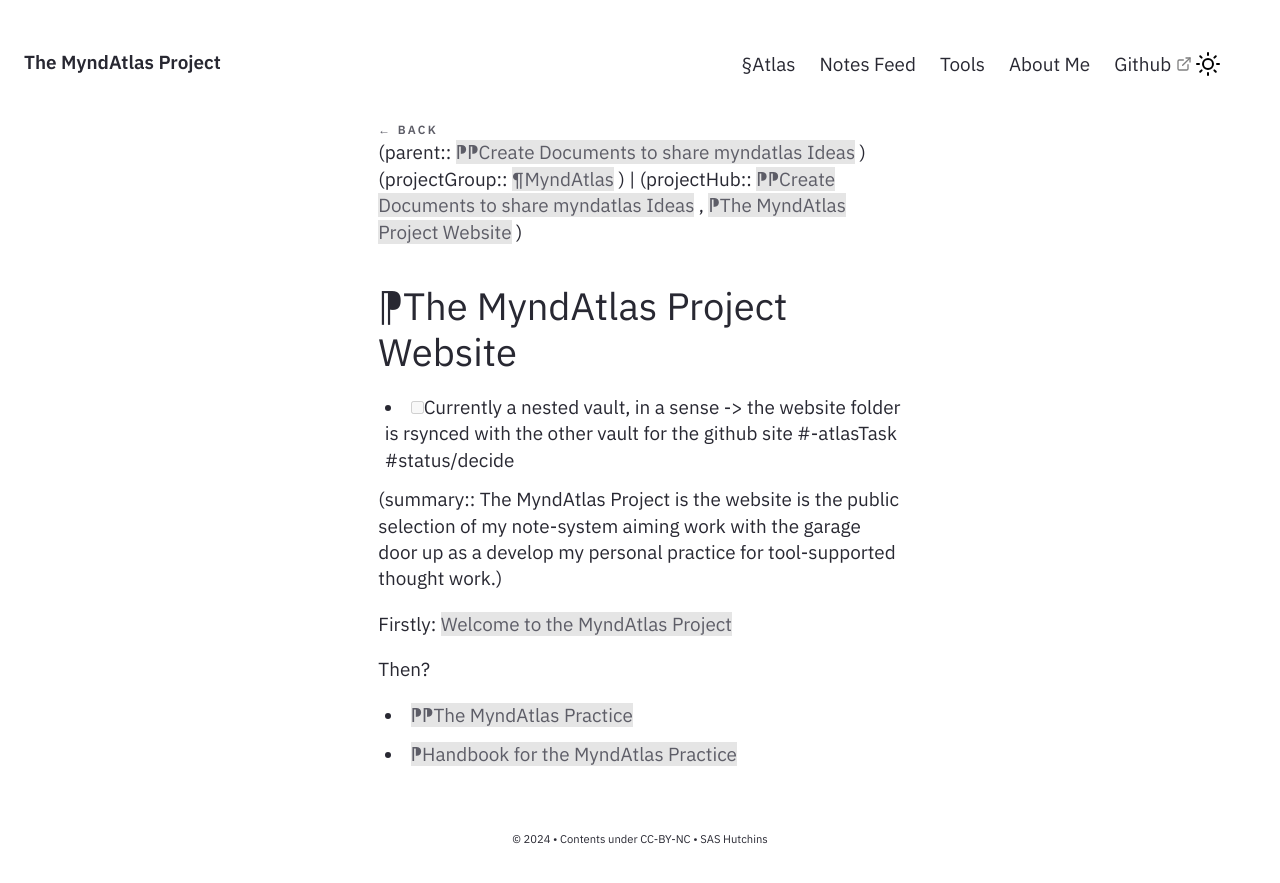
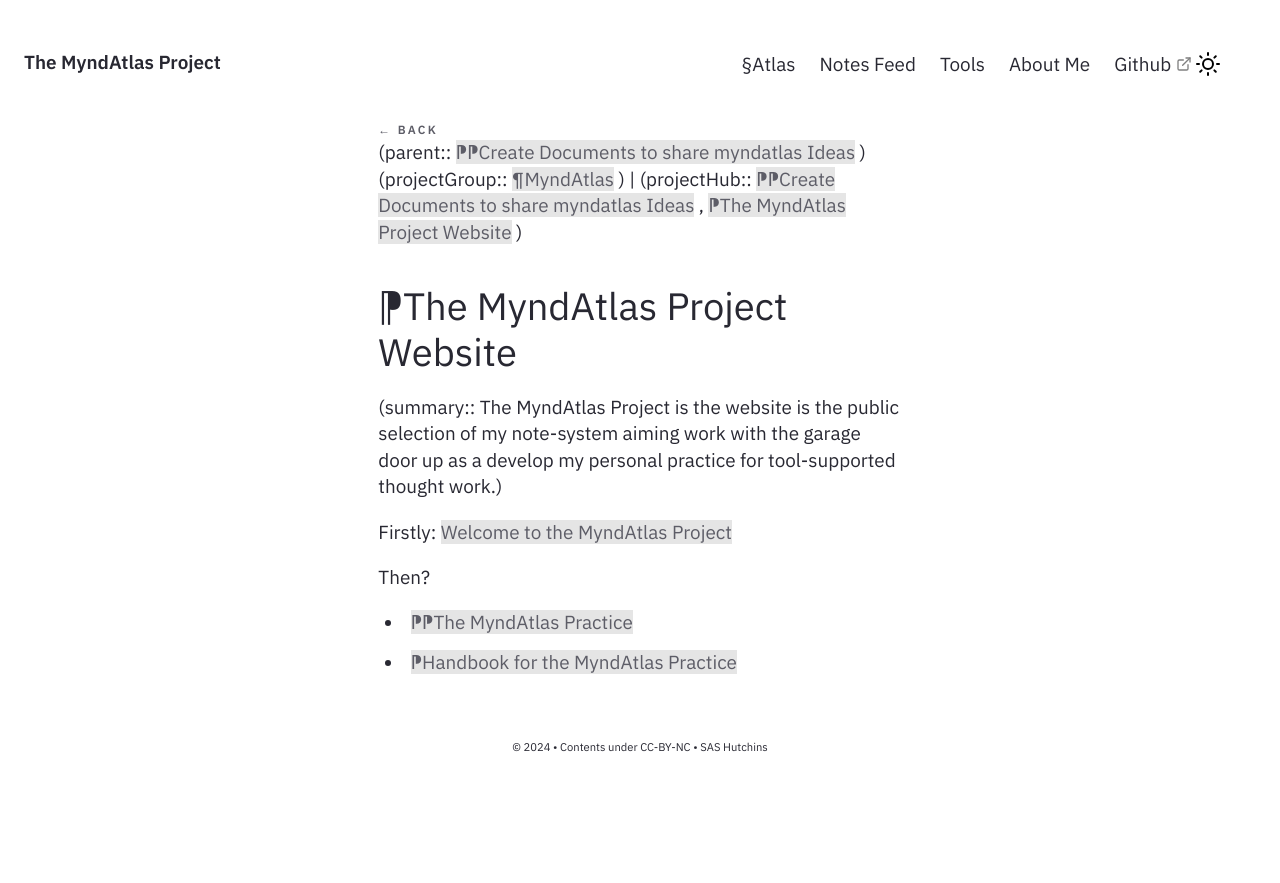
Before and after one commit to myndatlas/myndatlas.github.io, a Jekyll site: the page built from _notes/Public/⁋The MyndAtlas Project Website.md, in a window 1280 px wide. Shown: the top 883 px of the page. Built offline with Jekyll 4.4.1, drawn with Linux system fonts in a browser that asks for light colours.

Commit message:
update landing

```diff
--- a/_notes/Public/⁋The MyndAtlas Project Website.md
+++ b/_notes/Public/⁋The MyndAtlas Project Website.md
@@ -28,7 +28,6 @@ longform:
 (parent:: [[⁋⁋Create Documents to share myndatlas Ideas]])
 (projectGroup:: [[¶MyndAtlas]]) | (projectHub:: [[⁋⁋Create Documents to share myndatlas Ideas]], [[⁋The MyndAtlas Project Website]])
 # ⁋The MyndAtlas Project Website
-- [ ] Currently a nested vault, in a sense -> the website folder is rsynced with the other vault for the github site #-atlasTask #status/decide
 
 (summary:: The MyndAtlas Project is the website is the public selection of my note-system aiming work with the garage door up as a develop my personal practice for tool-supported thought work.)
 
```
Also changed, not shown: _notes/Public/Status of the MyndAtlas Project.md (+5 -3 lines).
